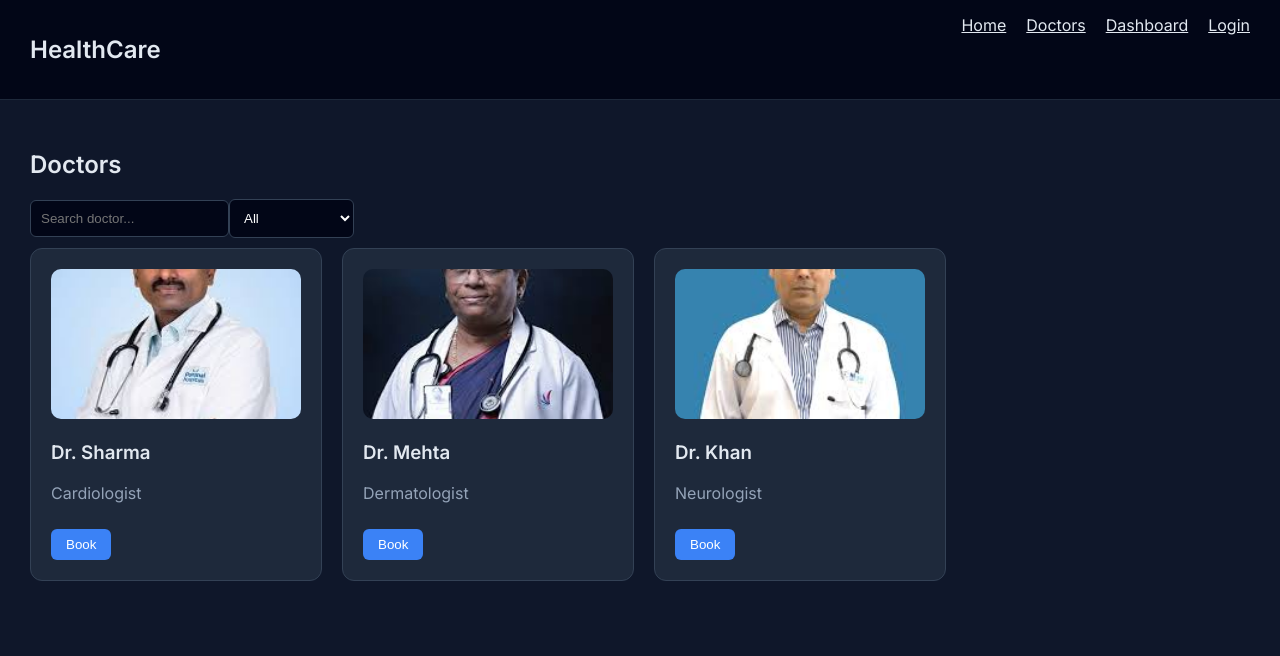
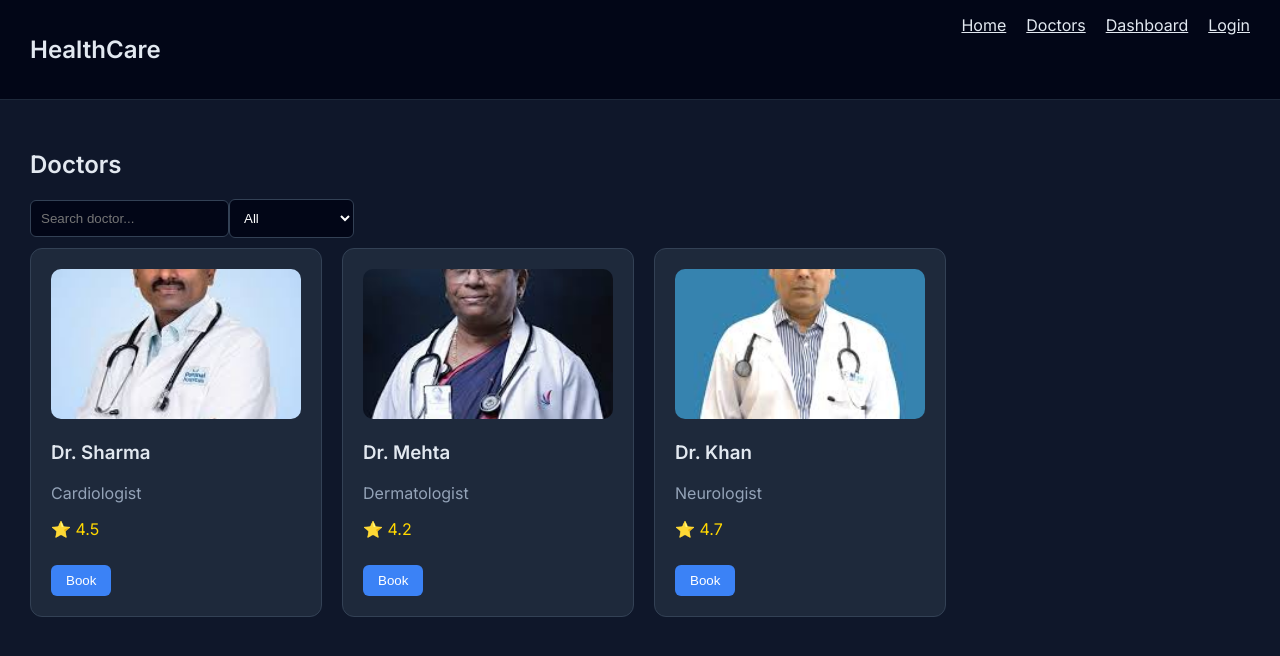
Before and after one commit to srishti-bh31/capstone-WD-2, a React (Vite) app: page /doctors in a window 1280 px wide. Shown: the top 656 px of the page. Built offline with nearby package versions, Linux system fonts and the light colour scheme.

Commit message:
Add rating display to DoctorCard
Added a rating display to the DoctorCard component.

```diff
--- a/src/components/DoctorCard.jsx
+++ b/src/components/DoctorCard.jsx
@@ -4,7 +4,6 @@ function DoctorCard({ doctor }) {
   return (
     <div className="card">
 
-      {}
       <img
         src={doctor.img}
         alt="doctor"
@@ -19,6 +18,9 @@ function DoctorCard({ doctor }) {
       <h3>{doctor.name}</h3>
       <p style={{ color: "#94a3b8" }}>{doctor.specialization}</p>
 
+      {/* ⭐ Rating */}
+      <p style={{ color: "gold" }}>⭐ {doctor.rating}</p>
+
       <Link to={`/book/${doctor.id}`}>
         <button className="btn">Book</button>
       </Link>
```
